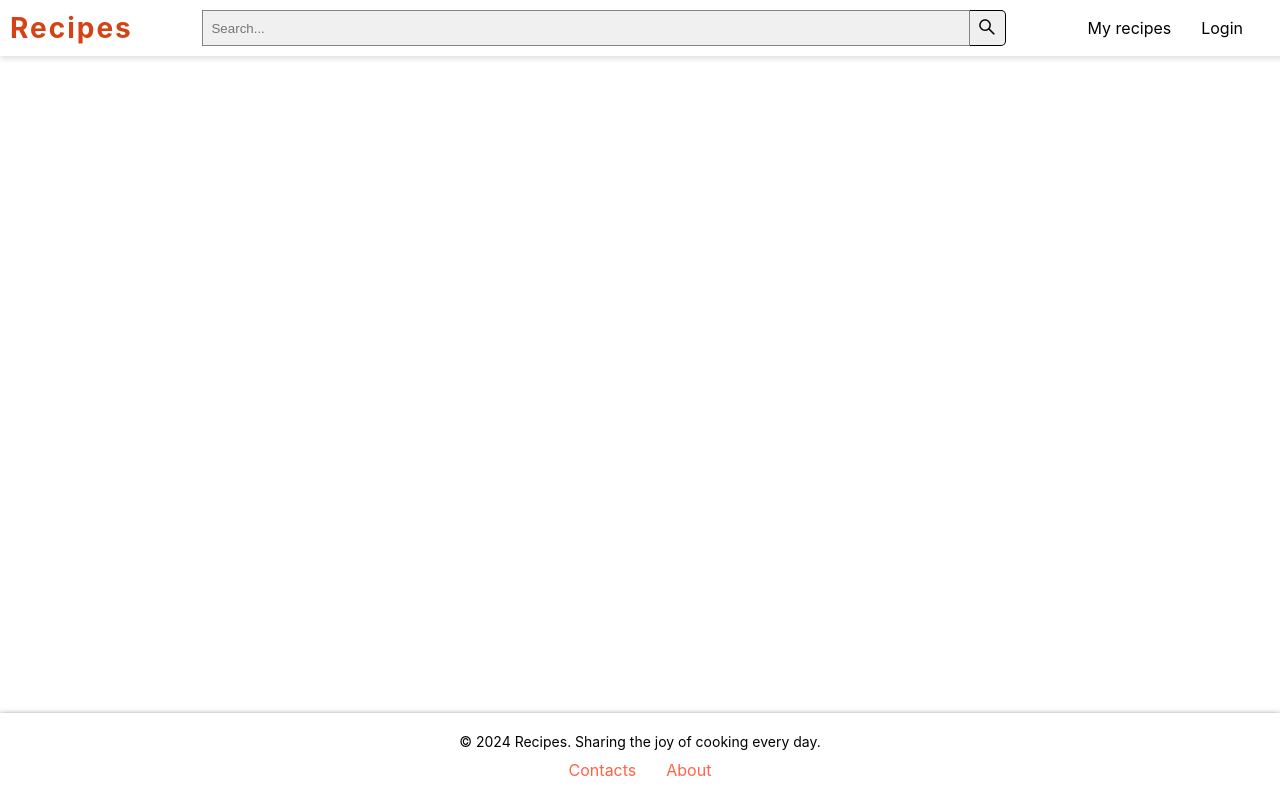
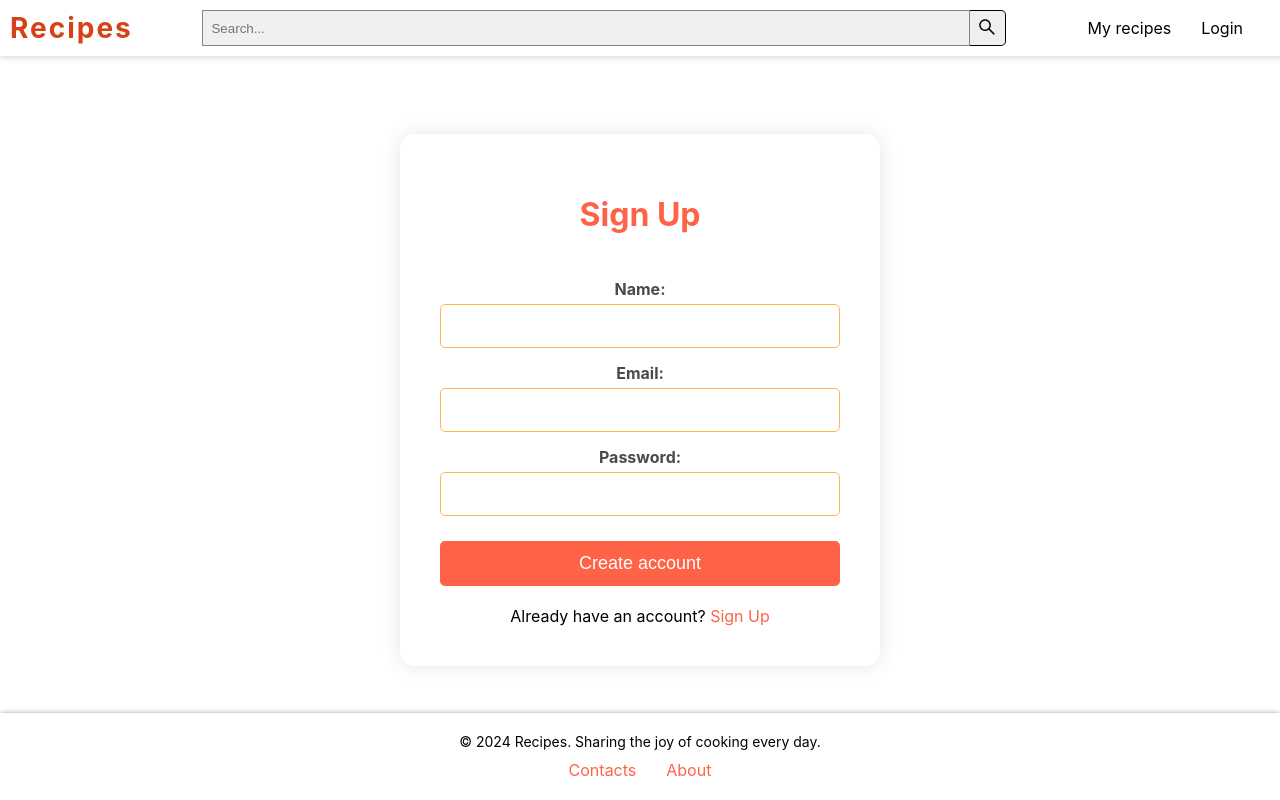
Before and after one commit to AntonMaslik/recipes-app, a React (Create React App) app: page /sign-up in a window 1280 px wide. Built offline with nearby package versions, Linux system fonts and the light colour scheme.

Commit message:
feature: add routes

```diff
--- a/package.json
+++ b/package.json
@@ -12,6 +12,7 @@
     "graphql": "^16.9.0",
     "react": "^18.3.1",
     "react-dom": "^18.3.1",
+    "react-router-dom": "^7.0.2",
     "react-scripts": "5.0.1",
     "typescript": "^4.9.5",
     "web-vitals": "^2.1.4"
--- a/src/App.tsx
+++ b/src/App.tsx
@@ -2,12 +2,23 @@ import React from "react";
 
 import "./App.scss";
 
-import { Layout } from "@components/layouts/layout"
+import { BrowserRouter as Router, Routes, Route } from "react-router-dom";
+
+import { Layout } from "@components/layouts/layout";
+import { routes } from "routes";
 
 function App() {
   return (
     <div className="App">
-        <Layout></Layout>
+      <Layout>
+        <Router>
+          <Routes>
+            {routes.map((route, index) => (
+              <Route key={index} path={route.path} element={route.element} />
+            ))}
+          </Routes>
+        </Router>
+      </Layout>
     </div>
   );
 }
--- /dev/null
+++ b/src/routes.tsx
@@ -0,0 +1,8 @@
+import { RegisterPage } from "@components/pages/register";
+
+export const routes = [
+  {
+    path: "/sign-up",
+    element: <RegisterPage />,
+  },
+];
```
Also changed, not shown: 1 other file (tests, documents, lock files or other folders).
